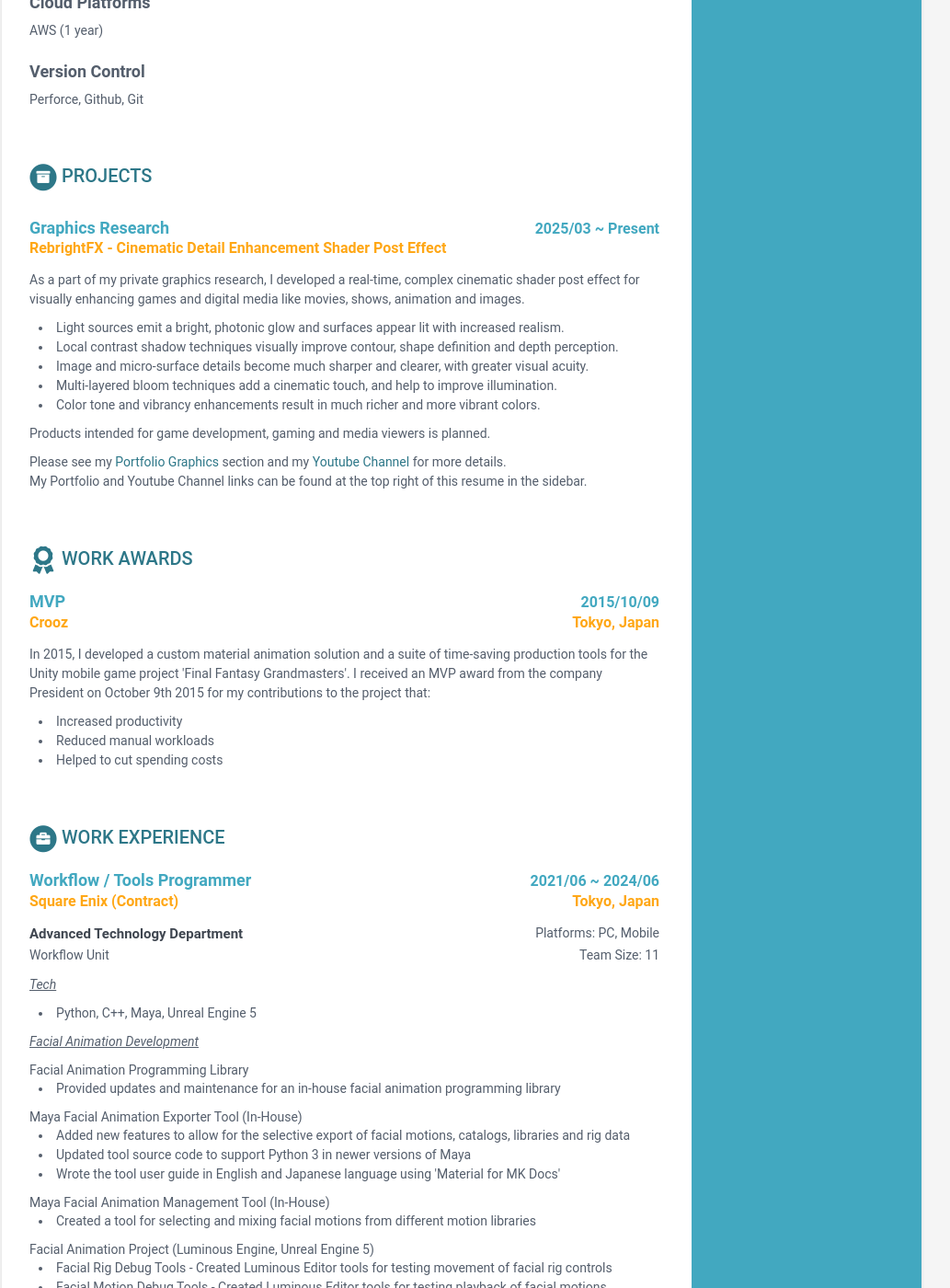
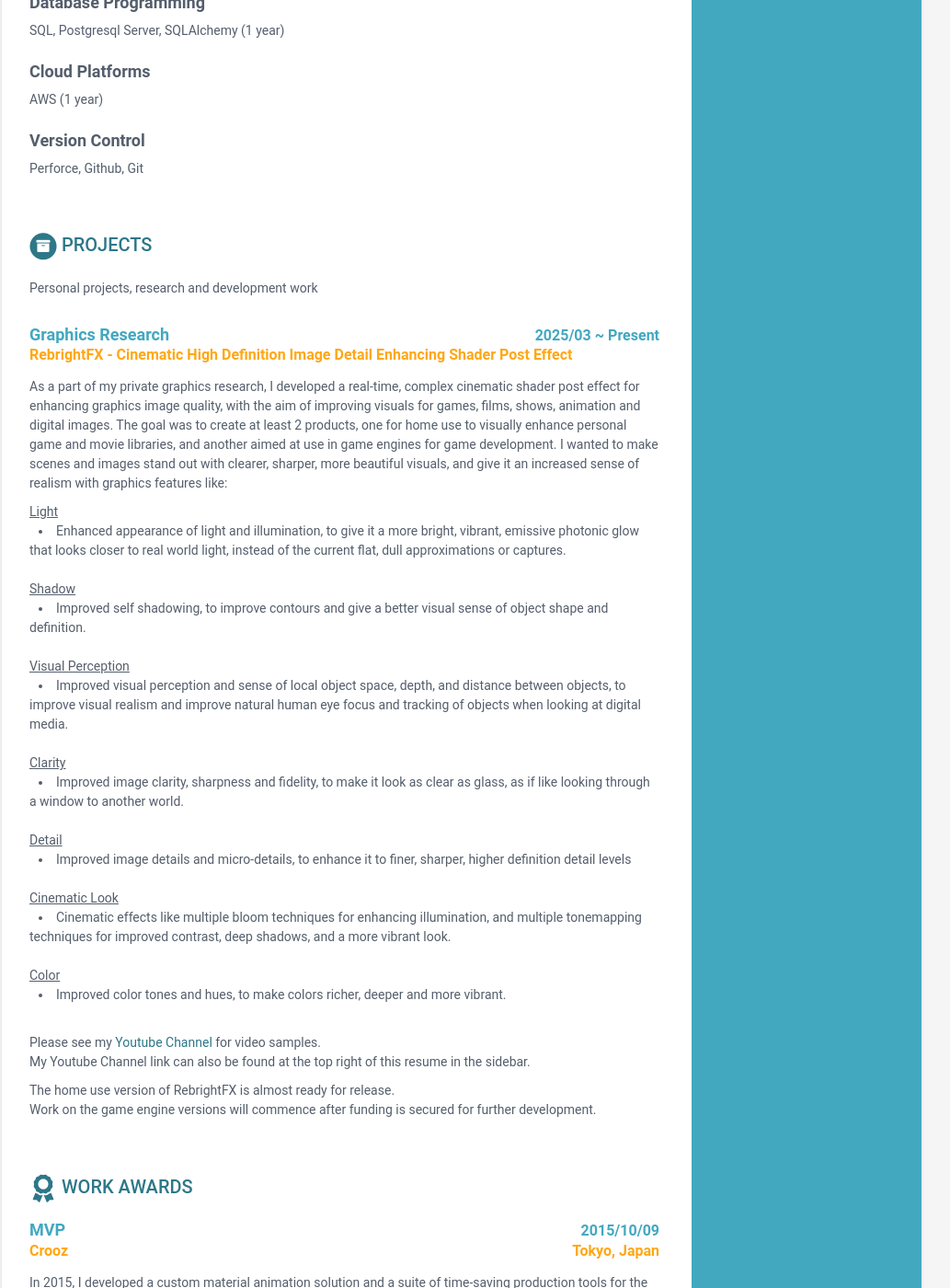
Before and after one commit to techengineer3d/resume, a Jekyll site: the page built from index.html, in a window 1280 px wide and 1400 px high, scrolled down 1886 px. Shown: the whole window at 92% size, without its empty margins (138-1171 px from the left). Built offline with Jekyll 4.4.1, drawn with Linux system fonts in a browser that asks for light colours; some of the changed text lies outside the part shown.

Commit message:
update
update to self intro, career goals and personal projects sections.

```diff
--- a/_data/career_data.yml
+++ b/_data/career_data.yml
@@ -1,22 +1,26 @@
 career-profile:
   title: Career Profile
   summary: >-
-    <p>For over 15 years, I have worked in the software development industry as an Engineer on PC, console and mobile game titles.</p>
-    <p>During the course of my career, I have worked primarily on 3D graphics, UI, tools and workflow for game engine editors and 3D art production programs.</p>
-    <p>I am very passionate about real-time 3D graphics, production tools and have a strong interest in dev-ops, automation, AI and machine learning.</p>
-    <p>Outside of the games industry, I have also worked on native iOS and Android mobile app development.</p>
+    <p>I have worked in the software development industry for over 15 years as an Engineer on PC, console and mobile game titles and native mobile apps.</p>
+    <p>My main areas of expertise is tool development, workflow improvement, R&D, realtime 3D graphics shading and rendering, game engine programming and art production pipeline improvement.</p>
+    <p>Being very passionate about game development, I like creating new technology, and improving the way people work individually and together.</p>
 
 career-objective:
   title: Career Objective
   summary: >-
-    <p>I want to work for a successful software development company with a positive, creative environment and an international atmosphere.</p>
-    <p>I am strongly interested in obtaining a permanent senior or mid-level engineer position, or other technical related position.</p>
-    <p>I wish to contribute my knowledge and skills to efficiently make engaging, high quality software application experiences.</p>
+    Employment Goal:<br/>
+    <span class="bullet-point">To work for a successful software development company with a positive, creative environment and an international atmosphere.</span>
+    <br/>
+    Job Position:<br/>
+    <span class="bullet-point">I am strongly interested in obtaining a permanent senior or mid-level engineer position, or other development related position.</span>
+    <br/>
+    Motivation:<br/>
+    <span class="bullet-point">I wish to contribute the knowledge and skills I have gained to make engaging, high quality software application experiences, improve internal operations, and connect with people and make friends in the industry.</span>
 
 career-relocation:
   title: Career Relocation
   summary: >-
-    <p>I am open to relocating to international locations for my career.</p>
+    <p>I am open to relocating internationally for my career.</p>
 
 work-style:
   title: Work Style
--- a/_data/data.yml
+++ b/_data/data.yml
@@ -93,7 +93,7 @@
   title: Projects
   intro: >-
   assignments:
-    - title: <span translate="no"> RebrightFX - Cinematic Detail Enhancement Shader Post Effect </span>
+    - title: <span translate="no"> RebrightFX - Cinematic Ultra High Definition Image Detail Enhancing Shader Post Effect </span>
       link: techengineer3d.github.io/portfolio/graphics
       alt-link: youtube.com/@rebrightfx
       category: Graphics Research
@@ -101,21 +101,37 @@
       time: 2025/03 ~ Present
       tagline: >-
         <p>
-        As a part of my private graphics research, I developed a real-time, complex cinematic shader post effect for visually enhancing games and digital media like movies, shows, animation and images.
+        As a part of my private graphics research, I developed a real-time, complex cinematic shader post effect for enhancing graphics image quality, with the aim of improving visuals for games, films, shows, animation and digital images.
+        The goal was to create at least 2 products, one for home use to visually enhance personal game and movie libraries, and another aimed at use in game engines for game development.
+        I wanted to make scenes and images stand out with clearer, sharper visuals, increased visual perception of space and distance, and increased sense of realism with graphics features like:
         </p>
         <p>
-        <span class="bullet-point">Light sources emit a bright, photonic glow and surfaces appear lit with increased realism.</span>
-        <span class="bullet-point">Local contrast shadow techniques visually improve contour, shape definition and depth perception.</span>
-        <span class="bullet-point">Image and micro-surface details become much sharper and clearer, with greater visual acuity.</span>
-        <span class="bullet-point">Multi-layered bloom techniques add a cinematic touch, and help to improve illumination.</span>
-        <span class="bullet-point">Color tone and vibrancy enhancements result in much richer and more vibrant colors.</span>
+        <span class="bullet-point">
+        Enhanced appearance of light and illumination, to give it a more bright, vibrant, emissive glow that looks closer to real world light, instead of a flat, dull approximation or capture.
+        </span>
+        <span class="bullet-point">
+        Improved self shadowing, to improve contours and give a better visual sense of object shape and definition.
+        </span>
+        <span class="bullet-point">
+        Improved visual perception and sense of local object space, distance and depth between objects, to improve visual realism and improve natural human eye focus and tracking of objects.
+        </span>
+        <span class="bullet-point">
+        Improved image clarity, sharpness and fidelity, to make it look as clear as glass, like looking through a window to another world.
+        </span>
+        <span class="bullet-point">
+        Improved image details and micro-details, to enhance it to finer, sharper, higher definition detail levels
+        </span>
+        <span class="bullet-point">
+        Improved color tones and hues, to make colors richer, deeper and more vibrant.
+        </span>
         </p>
         <p>
-        Products intended for game development, gaming and media viewers is planned.
+        Please see my <a href="https://www.youtube.com/@rebrightfx">Youtube Channel</a> for video samples.<br/>
+        My Youtube Channel link can also be found at the top right of this resume in the sidebar.
         </p>
         <p>
-        Please see my <a href="http://techengineer3d.github.io/portfolio/graphics/">Portfolio Graphics</a> section and my <a href="https://www.youtube.com/@rebrightfx">Youtube Channel</a> for more details.<br/>
-        My Portfolio and Youtube Channel links can be found at the top right of this resume in the sidebar.
+        The home use version of RebrightFX is almost ready for release.
+        Work on the game engine versions will commence after funding is secured for further development.
         </p>
 publications:
   title: Publications
--- a/_data/project_data.yml
+++ b/_data/project_data.yml
@@ -3,7 +3,7 @@
   intro: >-
     Personal projects, research and development work
   assignments:
-    - title: <span translate="no"> RebrightFX - Cinematic Detail Enhancement Shader Post Effect </span>
+    - title: <span translate="no"> RebrightFX - Cinematic High Definition Image Detail Enhancing Shader Post Effect </span>
       link: techengineer3d.github.io/portfolio/graphics
       alt-link: youtube.com/@rebrightfx
       category: Graphics Research
@@ -11,19 +11,52 @@
       time: 2025/03 ~ Present
       tagline: >-
         <p>
-        As a part of my private graphics research, I developed a real-time, complex cinematic shader post effect for visually enhancing games and digital media like movies, shows, animation and images.
+        As a part of my private graphics research, I developed a real-time, complex cinematic shader post effect for enhancing graphics image quality, with the aim of improving visuals for games, films, shows, animation and digital images.
+        The goal was to create at least 2 products, one for home use to visually enhance personal game and movie libraries, and another aimed at use in game engines for game development.
+        I wanted to make scenes and images stand out with clearer, sharper, more beautiful visuals, and give it an increased sense of realism with graphics features like:
         </p>
         <p>
-        <span class="bullet-point">Light sources emit a bright, photonic glow and surfaces appear lit with increased realism.</span>
-        <span class="bullet-point">Local contrast shadow techniques visually improve contour, shape definition and depth perception.</span>
-        <span class="bullet-point">Image and micro-surface details become much sharper and clearer, with greater visual acuity.</span>
-        <span class="bullet-point">Multi-layered bloom techniques add a cinematic touch, and help to improve illumination.</span>
-        <span class="bullet-point">Color tone and vibrancy enhancements result in much richer and more vibrant colors.</span>
+        <u>Light</u>
+        <span class="bullet-point">
+        Enhanced appearance of light and illumination, to give it a more bright, vibrant, emissive photonic glow that looks closer to real world light, instead of the current flat, dull approximations or captures.
+        </span>
+        <br/>
+        <u>Shadow</u>
+        <span class="bullet-point">
+        Improved self shadowing, to improve contours and give a better visual sense of object shape and definition.
+        </span>
+        <br/>
+        <u>Visual Perception</u>
+        <span class="bullet-point">
+        Improved visual perception and sense of local object space, depth, and distance between objects, to improve visual realism and improve natural human eye focus and tracking of objects when looking at digital media.
+        </span>
+        <br/>
+        <u>Clarity</u>
+        <span class="bullet-point">
+        Improved image clarity, sharpness and fidelity, to make it look as clear as glass, as if like looking through a window to another world.
+        </span>
+        <br/>
+        <u>Detail</u>
+        <span class="bullet-point">
+        Improved image details and micro-details, to enhance it to finer, sharper, higher definition detail levels
+        </span>
+        <br/>
+        <u>Cinematic Look</u>
+        <span class="bullet-point">
+        Cinematic effects like multiple bloom techniques for enhancing illumination, and multiple tonemapping techniques for improved contrast, deep shadows, and a more vibrant look.
+        </span>
+        <br/>
+        <u>Color</u>
+        <span class="bullet-point">
+        Improved color tones and hues, to make colors richer, deeper and more vibrant.
+        </span>
+        <br/>
         </p>
         <p>
-        Products intended for game development, gaming and media viewers is planned.
+        Please see my <a href="https://www.youtube.com/@rebrightfx">Youtube Channel</a> for video samples.<br/>
+        My Youtube Channel link can also be found at the top right of this resume in the sidebar.
         </p>
         <p>
-        Please see my <a href="http://techengineer3d.github.io/portfolio/graphics/">Portfolio Graphics</a> section and my <a href="https://www.youtube.com/@rebrightfx">Youtube Channel</a> for more details.<br/>
-        My Portfolio and Youtube Channel links can be found at the top right of this resume in the sidebar.
+        The home use version of RebrightFX is almost ready for release.<br/>
+        Work on the game engine versions will commence after funding is secured for further development.
         </p>
--- a/_includes/projects.html
+++ b/_includes/projects.html
@@ -1,4 +1,9 @@
+{% comment %}
 {% assign projects = site.data.data.projects %}
+{% endcomment %}
+
+{% assign projects = site.data.project_data.projects %}
+
 {% if projects %}
 <section class="section projects-section">
 
```
